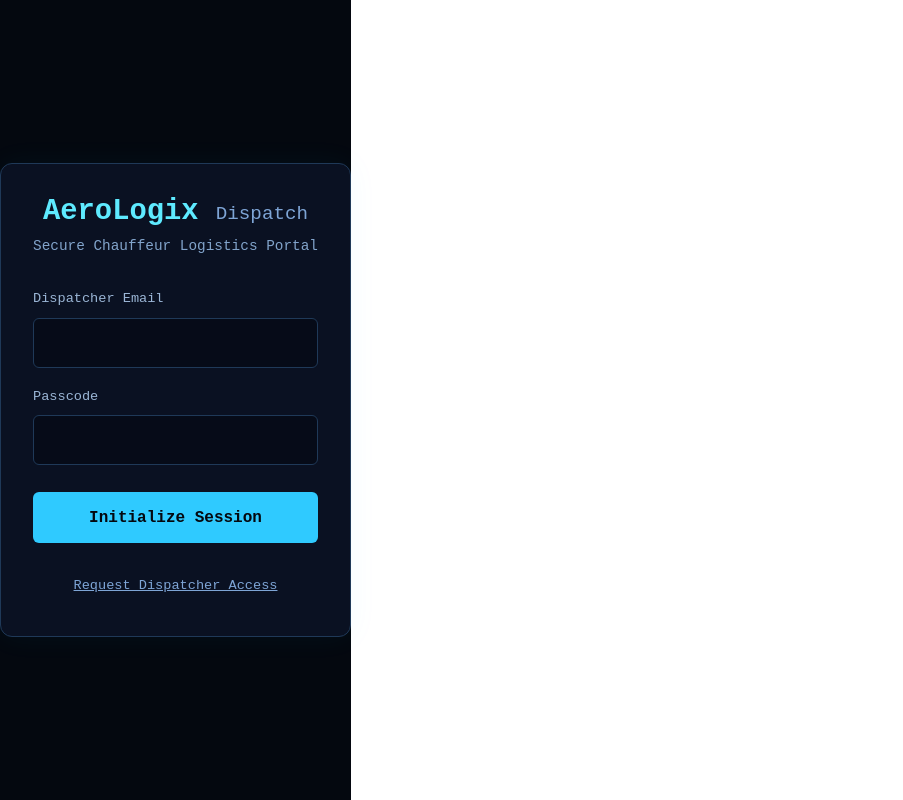
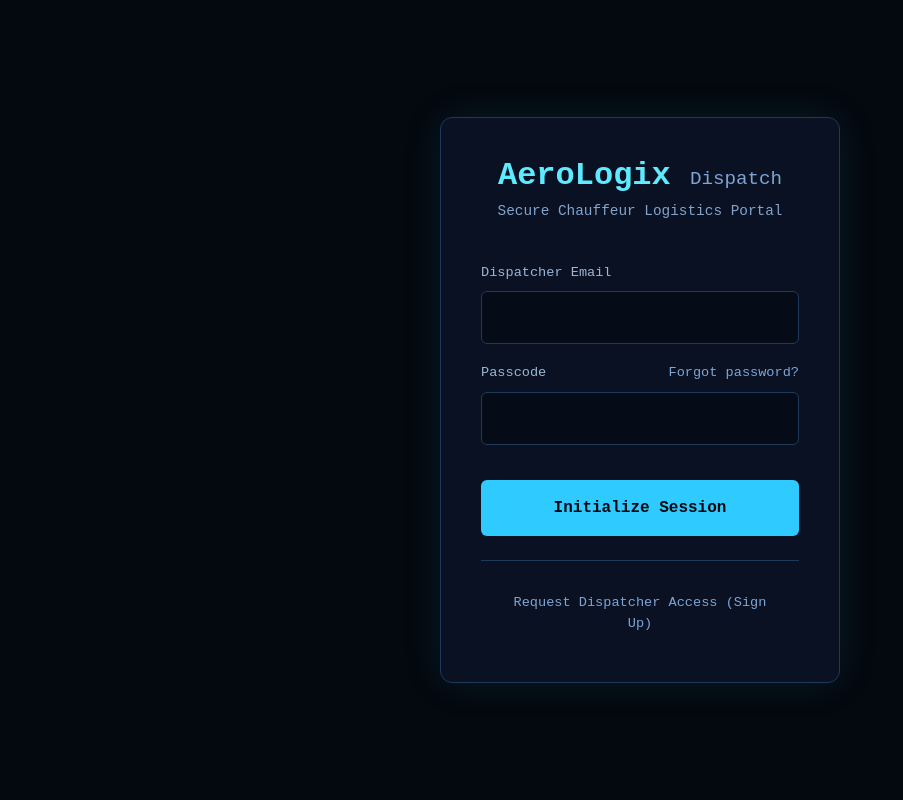
Before and after one commit to Prithiraz/FlightAlertPro, a React app in the folder frontend/: page / in a window 1280 px wide. Shown: the whole page, without its empty margins (0-903 px from the left). Built offline with nearby package versions, Linux system fonts and the light colour scheme; no server answers; the HTML template or start-up script is replaced by a standard one.

Commit message:
UI: Restored Forgot Password and Sign Up toggles in Auth screen

```diff
--- a/frontend/src/pages/Auth.jsx
+++ b/frontend/src/pages/Auth.jsx
@@ -1,5 +1,6 @@
 import { useState } from 'react';
 import { supabase } from '../lib/supabase';
+import { Link } from 'react-router-dom';
 
 export default function Auth() {
   const [loading, setLoading] = useState(false);
@@ -12,52 +13,45 @@ export default function Auth() {
     e.preventDefault();
     setLoading(true);
     setMessage('');
-
     const { error } = isSignUp
       ? await supabase.auth.signUp({ email, password })
       : await supabase.auth.signInWithPassword({ email, password });
-
-    if (error) {
-      setMessage(error.message);
-    } else if (isSignUp) {
-      setMessage('Registration successful. You can now sign in.');
-      setIsSignUp(false);
-    }
+    if (error) setMessage(error.message);
     setLoading(false);
   };
 
   return (
-    <div style={{ minHeight: '100vh', display: 'flex', alignItems: 'center', justifyContent: 'center', background: '#04080f', fontFamily: 'ui-monospace, SFMono-Regular, monospace' }}>
-      <div style={{ width: '100%', maxWidth: '400px', padding: '2rem', background: '#0a1122', borderRadius: '12px', border: '1px solid #1f3958', boxShadow: '0 0 30px rgba(47, 202, 255, 0.05)' }}>
-        <div style={{ textAlign: 'center', marginBottom: '2rem' }}>
-          <h1 style={{ color: '#5eeaff', fontSize: '1.8rem', margin: 0, fontWeight: '800' }}>
+    <div style={{ position: 'fixed', top: 0, left: 0, width: '100vw', height: '100vh', display: 'flex', alignItems: 'center', justifyContent: 'center', background: '#04080f', fontFamily: 'ui-monospace, SFMono-Regular, monospace', zIndex: 9999 }}>
+      <div style={{ width: '100%', maxWidth: '400px', padding: '2.5rem', background: '#0a1122', borderRadius: '12px', border: '1px solid #1f3958', boxShadow: '0 0 40px rgba(47, 202, 255, 0.1)' }}>
+        <div style={{ textAlign: 'center', marginBottom: '2.5rem' }}>
+          <h1 style={{ color: '#5eeaff', fontSize: '2rem', margin: 0, fontWeight: '800' }}>
             AeroLogix <span style={{ color: '#7ea5d6', fontWeight: '500', fontSize: '1.2rem' }}>Dispatch</span>
           </h1>
           <p style={{ color: '#82a4cb', fontSize: '0.9rem', marginTop: '0.5rem' }}>Secure Chauffeur Logistics Portal</p>
         </div>
-
         <form onSubmit={handleAuth} style={{ display: 'flex', flexDirection: 'column', gap: '1.2rem' }}>
           <div>
             <label style={{ display: 'block', color: '#9bb6d6', marginBottom: '0.5rem', fontSize: '0.85rem' }}>Dispatcher Email</label>
-            <input type="email" value={email} onChange={(e) => setEmail(e.target.value)} required
-              style={{ width: '100%', padding: '0.75rem', background: '#060b18', border: '1px solid #1f3958', borderRadius: '6px', color: '#fff', outline: 'none' }} />
+            <input type="email" value={email} onChange={(e) => setEmail(e.target.value)} required style={{ width: '100%', padding: '0.85rem', background: '#060b18', border: '1px solid #1f3958', borderRadius: '6px', color: '#fff', outline: 'none', boxSizing: 'border-box' }} />
           </div>
           <div>
-            <label style={{ display: 'block', color: '#9bb6d6', marginBottom: '0.5rem', fontSize: '0.85rem' }}>Passcode</label>
-            <input type="password" value={password} onChange={(e) => setPassword(e.target.value)} required
-              style={{ width: '100%', padding: '0.75rem', background: '#060b18', border: '1px solid #1f3958', borderRadius: '6px', color: '#fff', outline: 'none' }} />
+            <div style={{ display: 'flex', justifyContent: 'space-between', marginBottom: '0.5rem' }}>
+              <label style={{ color: '#9bb6d6', fontSize: '0.85rem' }}>Passcode</label>
+              {!isSignUp && (
+                <Link to="/reset" style={{ color: '#7ea5d6', fontSize: '0.85rem', textDecoration: 'none' }}>Forgot password?</Link>
+              )}
+            </div>
+            <input type="password" value={password} onChange={(e) => setPassword(e.target.value)} required style={{ width: '100%', padding: '0.85rem', background: '#060b18', border: '1px solid #1f3958', borderRadius: '6px', color: '#fff', outline: 'none', boxSizing: 'border-box' }} />
           </div>
-          <button type="submit" disabled={loading}
-            style={{ width: '100%', padding: '0.85rem', background: loading ? '#1f3958' : '#2fcaff', color: loading ? '#82a4cb' : '#04080f', border: 'none', borderRadius: '6px', fontWeight: 'bold', cursor: loading ? 'not-allowed' : 'pointer', marginTop: '0.5rem' }}>
+          <button type="submit" disabled={loading} style={{ width: '100%', padding: '1rem', background: loading ? '#1f3958' : '#2fcaff', color: loading ? '#82a4cb' : '#04080f', border: 'none', borderRadius: '6px', fontWeight: 'bold', cursor: loading ? 'not-allowed' : 'pointer', marginTop: '1rem', fontSize: '1rem' }}>
             {loading ? 'Authenticating...' : (isSignUp ? 'Create Access Node' : 'Initialize Session')}
           </button>
         </form>
+        {message && <p style={{ color: message.includes('successful') ? '#5ff8bf' : '#ff8d8d', textAlign: 'center', marginTop: '1.5rem', fontSize: '0.85rem' }}>{message}</p>}
 
-        {message && <p style={{ color: message.includes('successful') ? '#5ff8bf' : '#ff8d8d', textAlign: 'center', marginTop: '1rem', fontSize: '0.85rem' }}>{message}</p>}
-
-        <div style={{ textAlign: 'center', marginTop: '1.5rem' }}>
-          <button onClick={() => setIsSignUp(!isSignUp)} style={{ background: 'none', border: 'none', color: '#7ea5d6', textDecoration: 'underline', cursor: 'pointer', fontSize: '0.85rem' }}>
-            {isSignUp ? 'Return to Login' : 'Request Dispatcher Access'}
+        <div style={{ textAlign: 'center', marginTop: '1.5rem', paddingTop: '1.5rem', borderTop: '1px solid #1f3958' }}>
+          <button onClick={() => setIsSignUp(!isSignUp)} style={{ background: 'none', border: 'none', color: '#7ea5d6', cursor: 'pointer', fontSize: '0.85rem' }}>
+            {isSignUp ? 'Already have an account? Sign In' : 'Request Dispatcher Access (Sign Up)'}
           </button>
         </div>
       </div>
```
